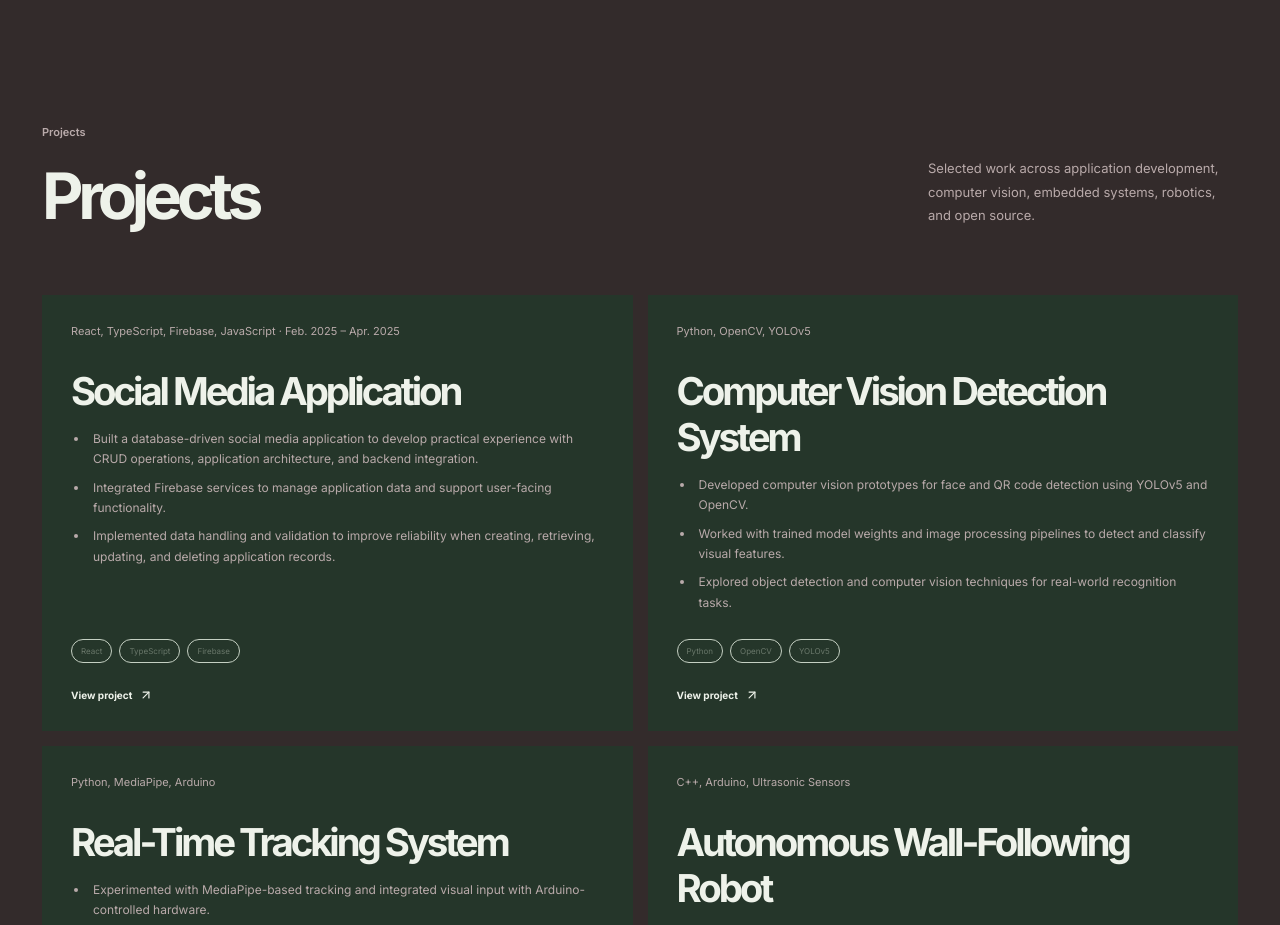
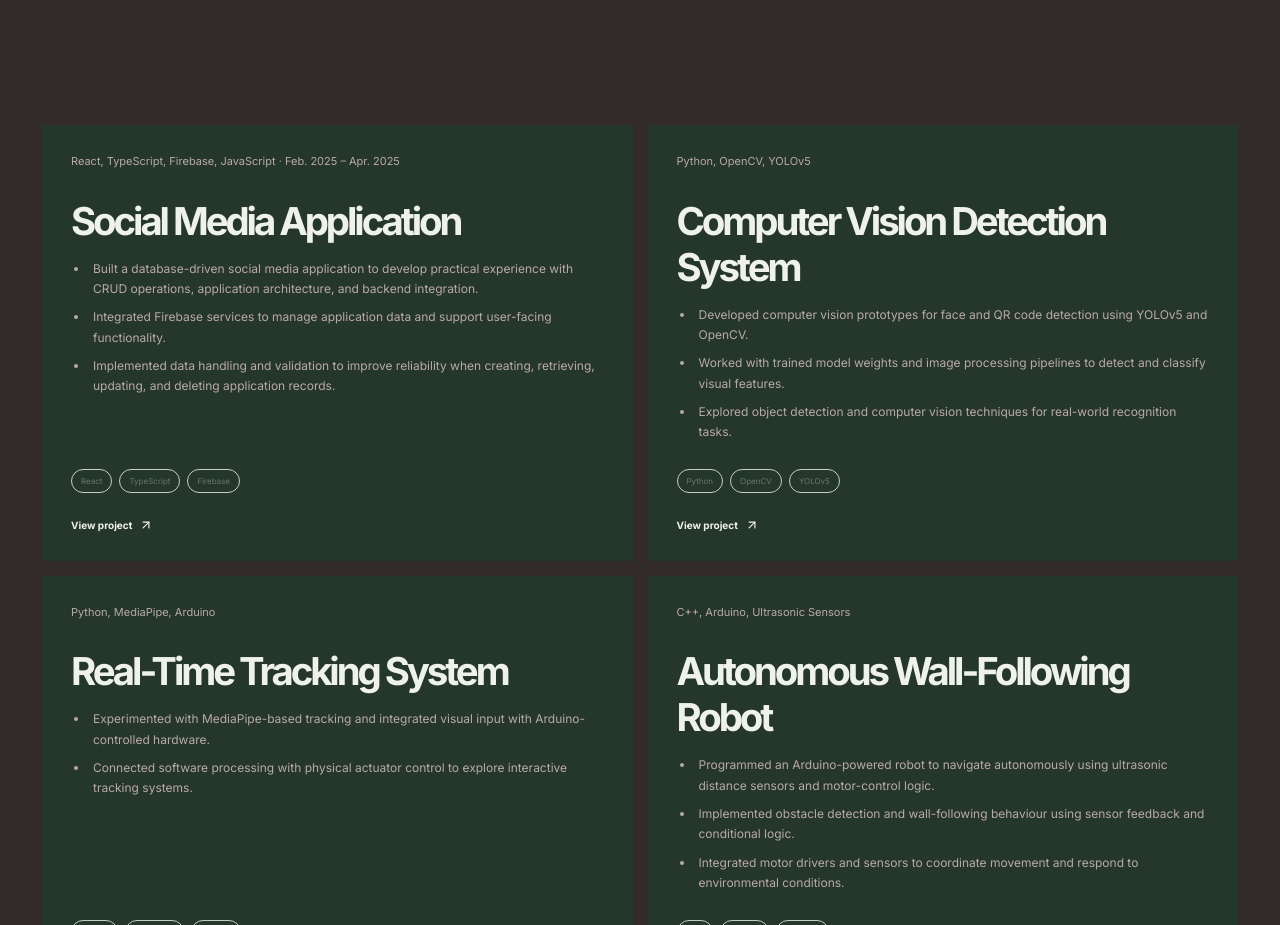
Before and after one commit to Tarkan-Zarrouk/Portfolio-Final, a Next.js app: page / in a window 1280 px wide. Shown: the part 1560-2485 px from the top of the page. Built offline with nearby package versions, Linux system fonts and the light colour scheme.

Commit message:
style: simplify projects section

```diff
--- a/src/components/Projects.jsx
+++ b/src/components/Projects.jsx
@@ -58,7 +58,6 @@ const projects = [
 export default function Projects() {
   return (
     <section className="projects section" id="projects">
-      <div className="section-heading reveal"><div><div className="eyebrow">Projects</div><h2>Projects</h2></div><p>Selected work across application development, computer vision, embedded systems, robotics, and open source.</p></div>
       <div className="project-grid">{projects.map((project) => <article className="project-tile reveal" key={project.title}><div className="project-tile-top"><span>{project.category}</span></div><h3>{project.title}</h3><ul className="project-bullets">{project.bullets.map((bullet) => <li key={bullet}>{bullet}</li>)}</ul><div className="tag-list">{project.tags.map((tag) => <span key={tag}>{tag}</span>)}</div><a className="card-arrow" href={project.href} target="_blank" rel="noreferrer">View project <ArrowUpRight size={14} /></a></article>)}</div>
     </section>
   );
```
